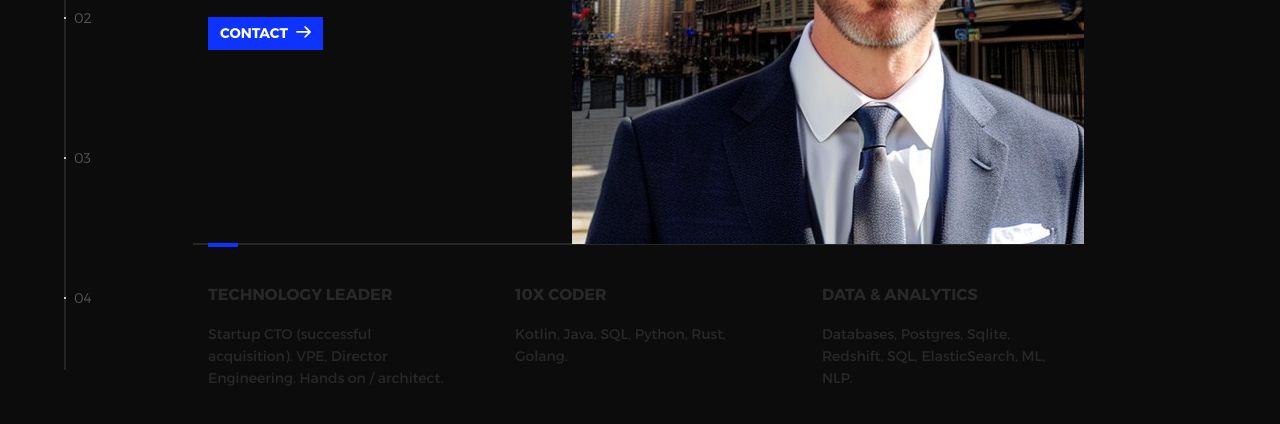
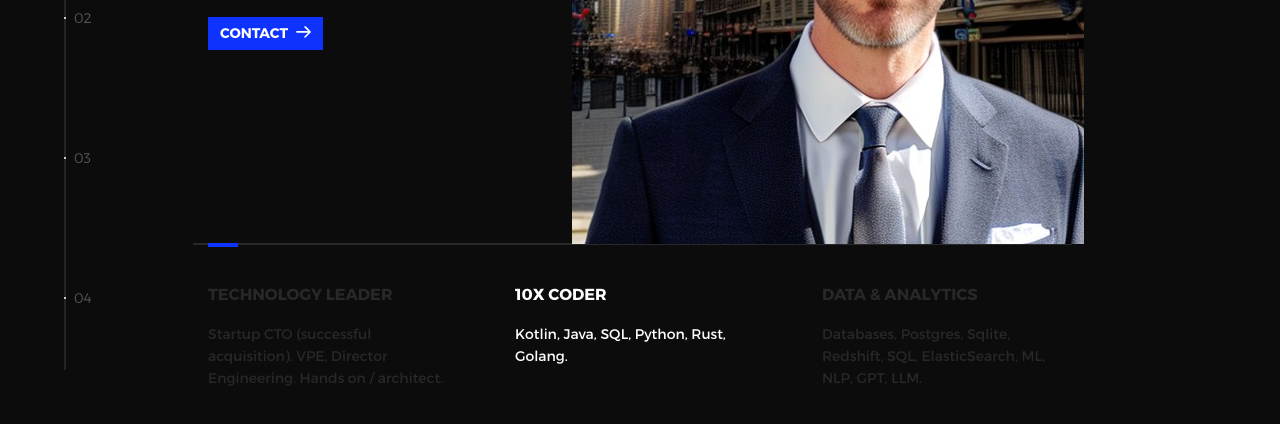
Before and after one commit to reubenfirmin/reuben.firm.in, a website: page index.html in a window 1280 px wide. Shown: the part 310-734 px from the top of the page. Drawn offline with nearby package versions, Linux system fonts and the light colour scheme; files that its build step writes are made by us from their sources.

Commit message:
Animate front paras

```diff
--- a/assets/css/main.css
+++ b/assets/css/main.css
@@ -763,11 +763,15 @@ body {
   max-width: 250px;
   text-decoration: none;
   color: #282828;
-  -webkit-transition: color .2s ease-in-out;
-  transition: color .2s ease-in-out
+  -webkit-transition: color .4s ease-in-out;
+  transition: color .4s ease-in-out
 }
 
 .intro--options > a:hover {
+  color: #fff
+}
+
+.intro--options .featured {
   color: #fff
 }
 
--- a/assets/js/functions.js
+++ b/assets/js/functions.js
@@ -141,7 +141,30 @@ $( document ).ready(function() {
     else {
       $('.header--cta').removeClass('is-active');
     }
+  }
 
+  function blinky() {
+    const links = $('.intro--options > a');
+    const delay = 4000;
+    let i = 0;
+
+    function animateColor() {
+      if (i > 0) {
+        links.eq(i-1).removeClass("featured");
+      } else {
+        links.eq(links.length -1).removeClass("featured");
+      }
+      links.eq(i).addClass("featured");
+      console.log(links.eq(i).html())
+      i++;
+
+      if (i >= links.length) {
+        i = 0;
+      }
+      setTimeout(animateColor, delay);
+    }
+
+    animateColor();
   }
 
   function outerNav() {
@@ -288,5 +311,6 @@ $( document ).ready(function() {
   workSlider();
   openSource();
   transitionLabels();
+  blinky();
 
 });
--- a/index.html
+++ b/index.html
@@ -75,7 +75,7 @@
                 </a>
                 <a href="#0">
                   <h3>Data & Analytics</h3>
-                  <p>Databases, Postgres, Sqlite, Redshift, SQL, ElasticSearch, ML, NLP.</p>
+                  <p>Databases, Postgres, Sqlite, Redshift, SQL, ElasticSearch, ML, NLP, GPT, LLM.</p>
                 </a>
               </div>
             </div>
```
Also changed, not shown: assets/js/functions.min.js.
